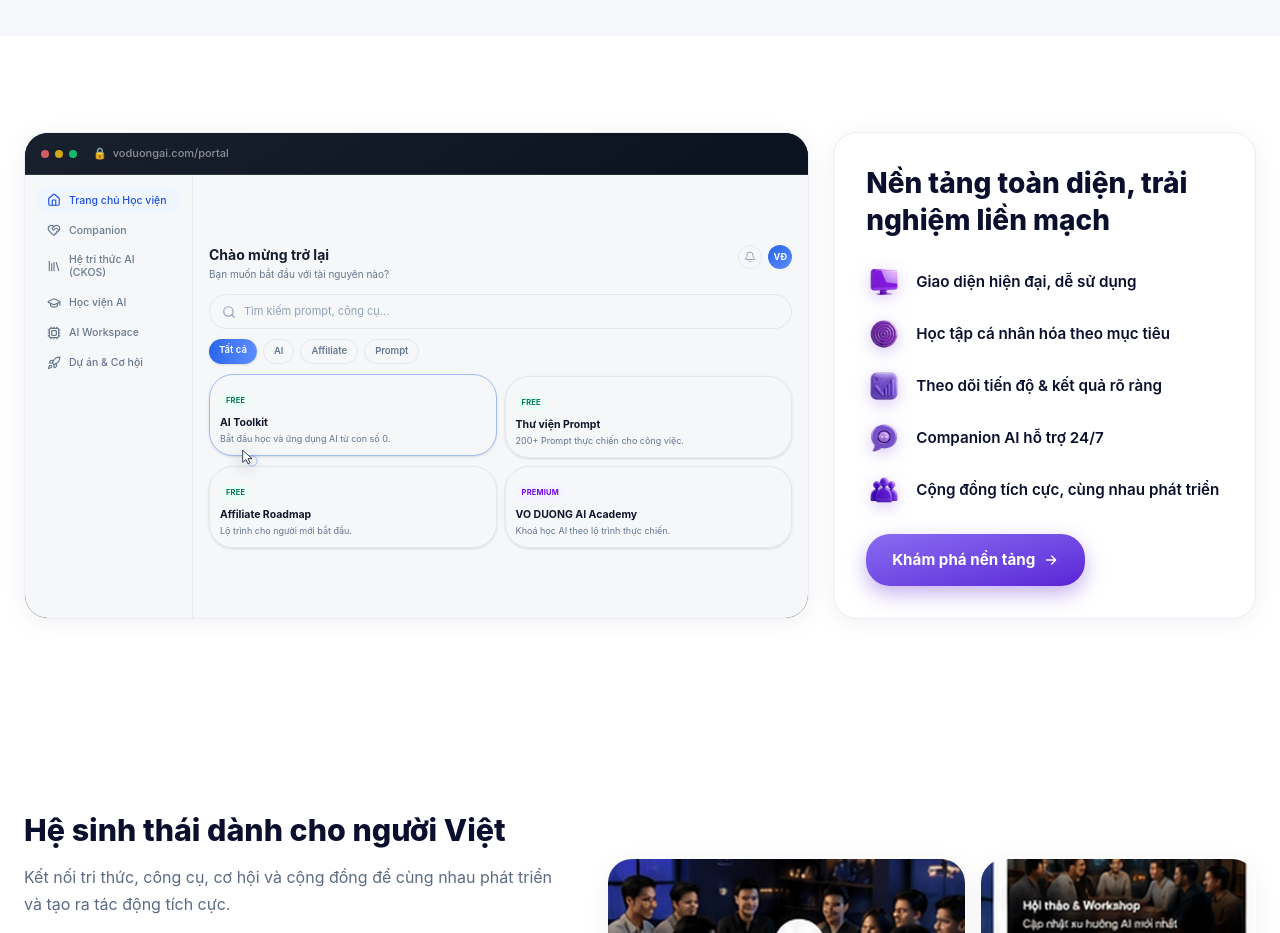
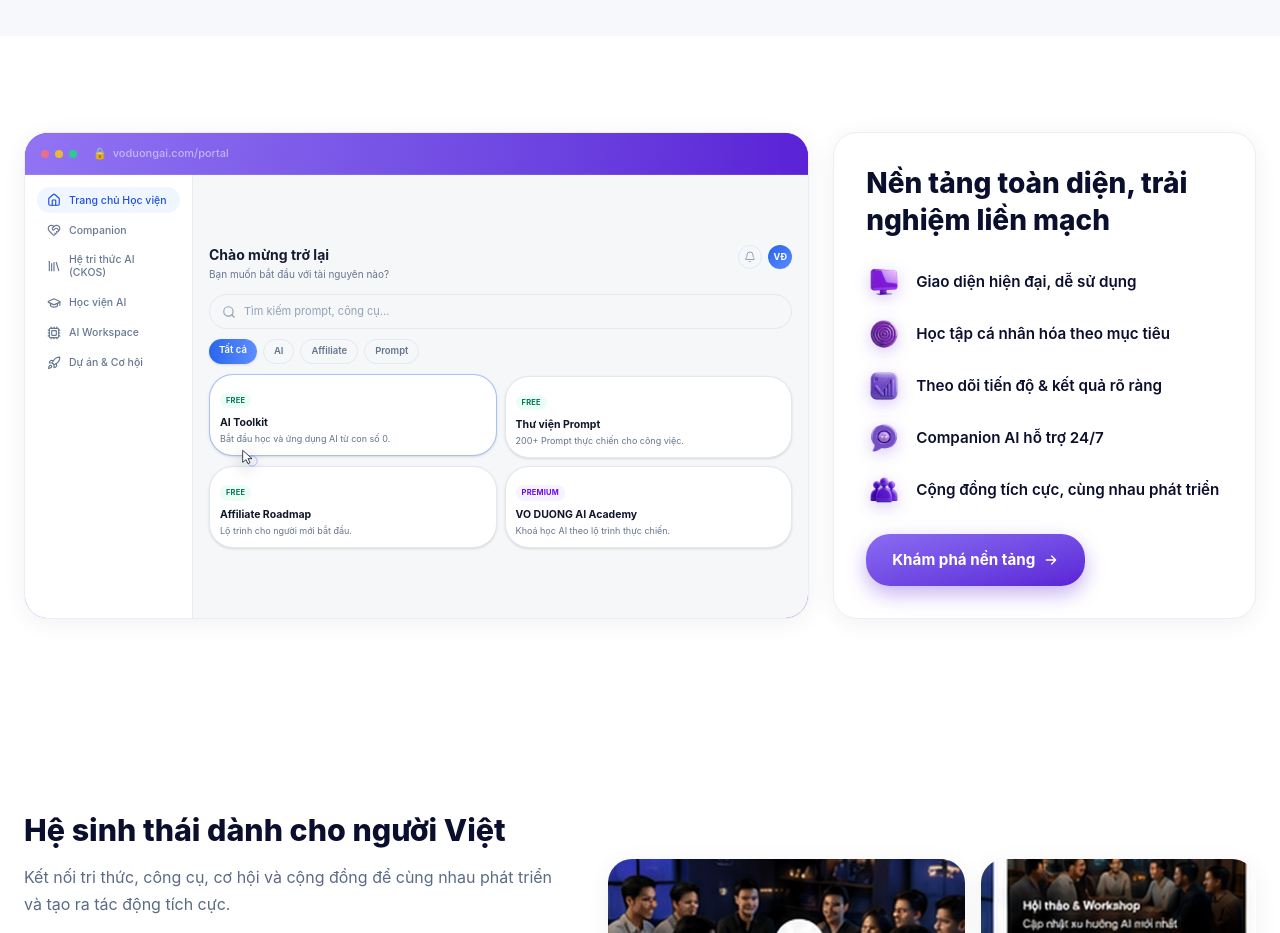
Before and after one commit to duongtyphu/duongtyphu, a Next.js app in the folder voduongai/: page /landing-preview in a window 1280 px wide. Shown: the part 1520-2453 px from the top of the page. Built offline with nearby package versions, Linux system fonts and the light colour scheme; no server answers.

Commit message:
Restore white sidebar/cards in portal mockup, recolor top bar to purple
- Sidebar and resource cards are white again (search bar/tabs stay
  borderless as set previously).
- Browser chrome top bar switches from black/navy to the brand purple
  gradient used elsewhere on the page.

```diff
--- a/voduongai/src/components/landing-preview/LandingPreviewPortalMockup.tsx
+++ b/voduongai/src/components/landing-preview/LandingPreviewPortalMockup.tsx
@@ -67,12 +67,12 @@ export function LandingPreviewPortalMockup() {
   }, []);
 
   return (
-    <div className="@container flex h-full flex-col bg-[#0B1220]">
+    <div className="@container flex h-full flex-col bg-[#5B21D6]">
       <div className="relative flex h-full flex-col">
         <div className="pointer-events-none absolute inset-0 z-10 bg-gradient-to-br from-white/[0.06] via-transparent to-transparent" />
 
         {/* Browser chrome bar */}
-        <div className="relative flex shrink-0 items-center gap-1.5 border-b border-white/10 bg-[#0B1220] px-4 py-3">
+        <div className="relative flex shrink-0 items-center gap-1.5 border-b border-white/10 bg-gradient-to-r from-[#8B6BF2] to-[#5B21D6] px-4 py-3">
           <span className="h-2 w-2 rounded-full bg-red-400/80" />
           <span className="h-2 w-2 rounded-full bg-yellow-400/80" />
           <span className="h-2 w-2 rounded-full bg-green-400/80" />
@@ -85,7 +85,7 @@ export function LandingPreviewPortalMockup() {
         {/* Portal surface */}
         <div className="relative flex flex-1 text-slate-900" style={{ background: "#F6F7F9" }}>
           {/* Sidebar — only when the box is wide enough to fit it */}
-          <div className="hidden w-[168px] shrink-0 space-y-1 border-r border-slate-200/80 p-3 @lg:block">
+          <div className="hidden w-[168px] shrink-0 space-y-1 border-r border-slate-200/80 bg-white p-3 @lg:block">
             {sidebar.map(({ label, icon: Icon }, i) => {
               const active = i === 0 || (step === 0 && i === 3);
               return (
@@ -154,7 +154,7 @@ export function LandingPreviewPortalMockup() {
                 return (
                   <div
                     key={c.title}
-                    className={`rounded-xl border p-2.5 shadow-sm transition-all duration-300 ${
+                    className={`rounded-xl border bg-white p-2.5 shadow-sm transition-all duration-300 ${
                       active ? "-translate-y-0.5 border-brand-blue/40 shadow-md" : "border-slate-200"
                     }`}
                   >
```
